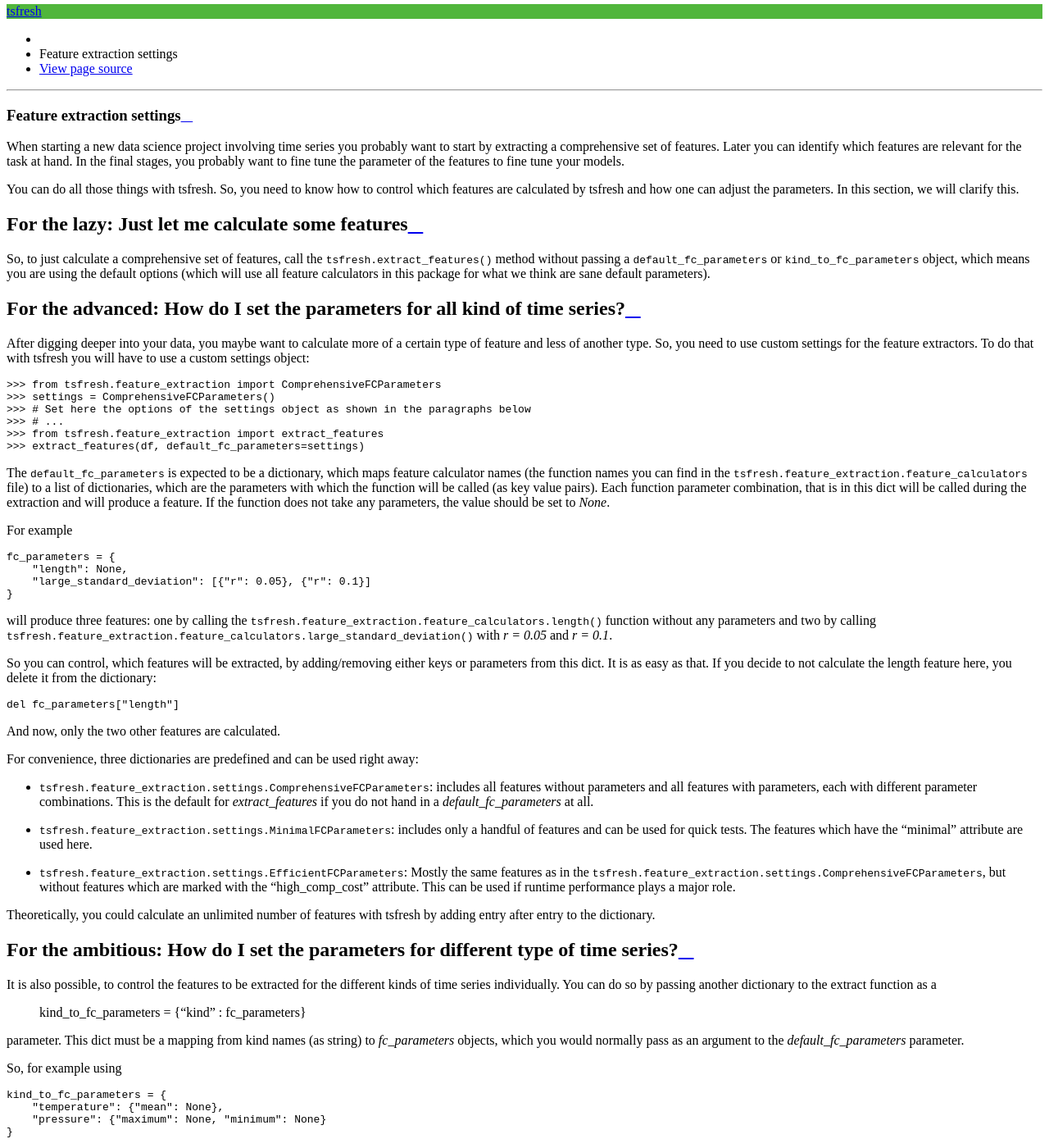
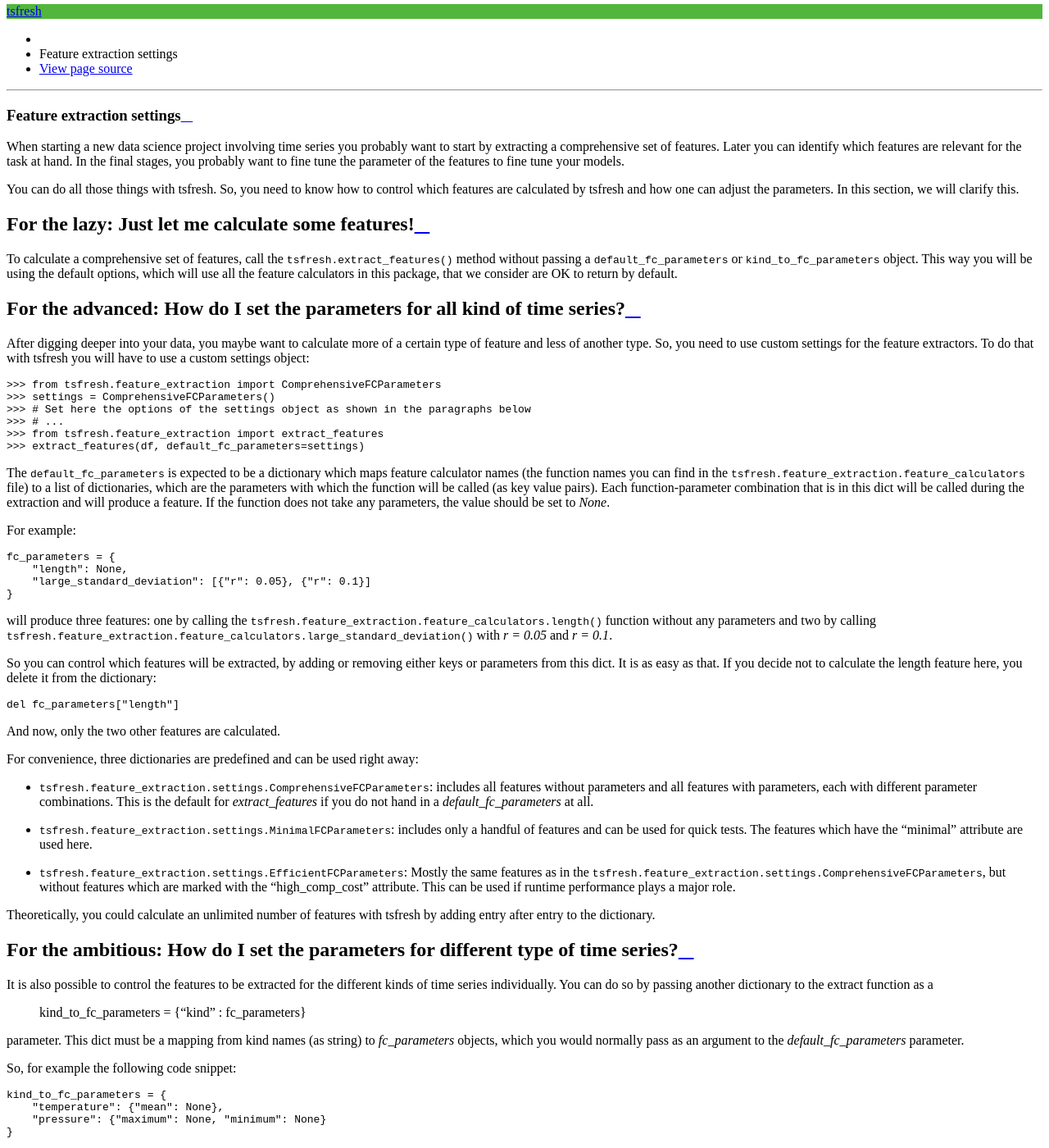
Before and after one commit to blue-yonder/tsfresh, a Sphinx documentation site: the page built from docs/text/feature_extraction_settings.rst, in a window 1280 px wide and 1400 px high, scrolled down 470 px. Shown: the whole window at 82% size. Built offline with Sphinx 7.4.7 and the Read the Docs theme 2.0.0, drawn with Linux system fonts in a browser that asks for light colours; formulas are drawn with MathJax 3; the version number could not be read and is left out; some of the changed text lies outside the part shown.

Commit message:
changes wording in feature extraction settings

```diff
--- a/docs/text/feature_extraction_settings.rst
+++ b/docs/text/feature_extraction_settings.rst
@@ -8,12 +8,12 @@
 You can do all those things with tsfresh. So, you need to know how to control which features are calculated by tsfresh
 and how one can adjust the parameters. In this section, we will clarify this.
 
-For the lazy: Just let me calculate some features
--------------------------------------------------
+For the lazy: Just let me calculate some features!
+--------------------------------------------------
 
-So, to just calculate a comprehensive set of features, call the :func:`tsfresh.extract_features` method without
-passing a ``default_fc_parameters`` or ``kind_to_fc_parameters`` object, which means you are using the default options
-(which will use all feature calculators in this package for what we think are sane default parameters).
+To calculate a comprehensive set of features, call the :func:`tsfresh.extract_features` method without
+passing a ``default_fc_parameters`` or ``kind_to_fc_parameters`` object. This way you will be using the default options,
+which will use all the feature calculators in this package, that we consider are OK to return by default.
 
 For the advanced: How do I set the parameters for all kind of time series?
 ----------------------------------------------------------------------------
@@ -29,13 +29,13 @@
 >>> from tsfresh.feature_extraction import extract_features
 >>> extract_features(df, default_fc_parameters=settings)
 
-The ``default_fc_parameters`` is expected to be a dictionary, which maps feature calculator names
+The ``default_fc_parameters`` is expected to be a dictionary which maps feature calculator names
 (the function names you can find in the :mod:`tsfresh.feature_extraction.feature_calculators` file) to a list
-of dictionaries, which are the parameters with which the function will be called (as key value pairs). Each function
-parameter combination, that is in this dict will be called during the extraction and will produce a feature.
+of dictionaries, which are the parameters with which the function will be called (as key value pairs). Each
+function-parameter combination that is in this dict will be called during the extraction and will produce a feature.
 If the function does not take any parameters, the value should be set to `None`.
 
-For example
+For example:
 
 .. code:: python
 
@@ -48,9 +48,9 @@
 :func:`tsfresh.feature_extraction.feature_calculators.length` function without any parameters and two by calling
 :func:`tsfresh.feature_extraction.feature_calculators.large_standard_deviation` with `r = 0.05` and `r = 0.1`.
 
-So you can control, which features will be extracted, by adding/removing either keys or parameters from this dict.
+So you can control which features will be extracted, by adding or removing either keys or parameters from this dict.
 It is as easy as that.
-If you decide to not calculate the length feature here, you delete it from the dictionary:
+If you decide not to calculate the length feature here, you delete it from the dictionary:
 
 .. code:: python
 
@@ -76,7 +76,7 @@
 For the ambitious: How do I set the parameters for different type of time series?
 ---------------------------------------------------------------------------------
 
-It is also possible, to control the features to be extracted for the different kinds of time series individually.
+It is also possible to control the features to be extracted for the different kinds of time series individually.
 You can do so by passing another dictionary to the extract function as a
 
   kind_to_fc_parameters = {"kind" : fc_parameters}
@@ -84,7 +84,7 @@
 parameter. This dict must be a mapping from kind names (as string) to `fc_parameters` objects,
 which you would normally pass as an argument to the `default_fc_parameters` parameter.
 
-So, for example using
+So, for example the following code snippet:
 
 .. code:: python
 
@@ -104,7 +104,7 @@
 A handy trick: Do I really have to create the dictionary by hand?
 -----------------------------------------------------------------
 
-Not necessarily. let's assume you have a DataFrame of tsfresh features.
+Not necessarily. Let's assume you have a DataFrame of tsfresh features.
 By using feature selection algorithms you find out that only a subgroup of features is relevant.
 
 
@@ -112,7 +112,7 @@
 dictionary from the column names of this filtered feature matrix to make sure that only relevant features are extracted.
 
 This can save a huge amount of time because you prevent the calculation of unnecessary features.
-Let's illustrate that with an example:
+Let's illustrate this with an example:
 
 .. code:: python
 
@@ -125,5 +125,5 @@
     # we can easily construct the corresponding settings object
     kind_to_fc_parameters = tsfresh.feature_extraction.settings.from_columns(X_tsfresh_filtered)
 
-this will construct you the `kind_to_fc_parameters` dictionary that corresponds to the features and parameters (!) from
+The above code will construct for you the `kind_to_fc_parameters` dictionary that corresponds to the features and parameters (!) from
 the tsfresh features that were filtered by the `some_feature_selection` feature selection algorithm.
```
